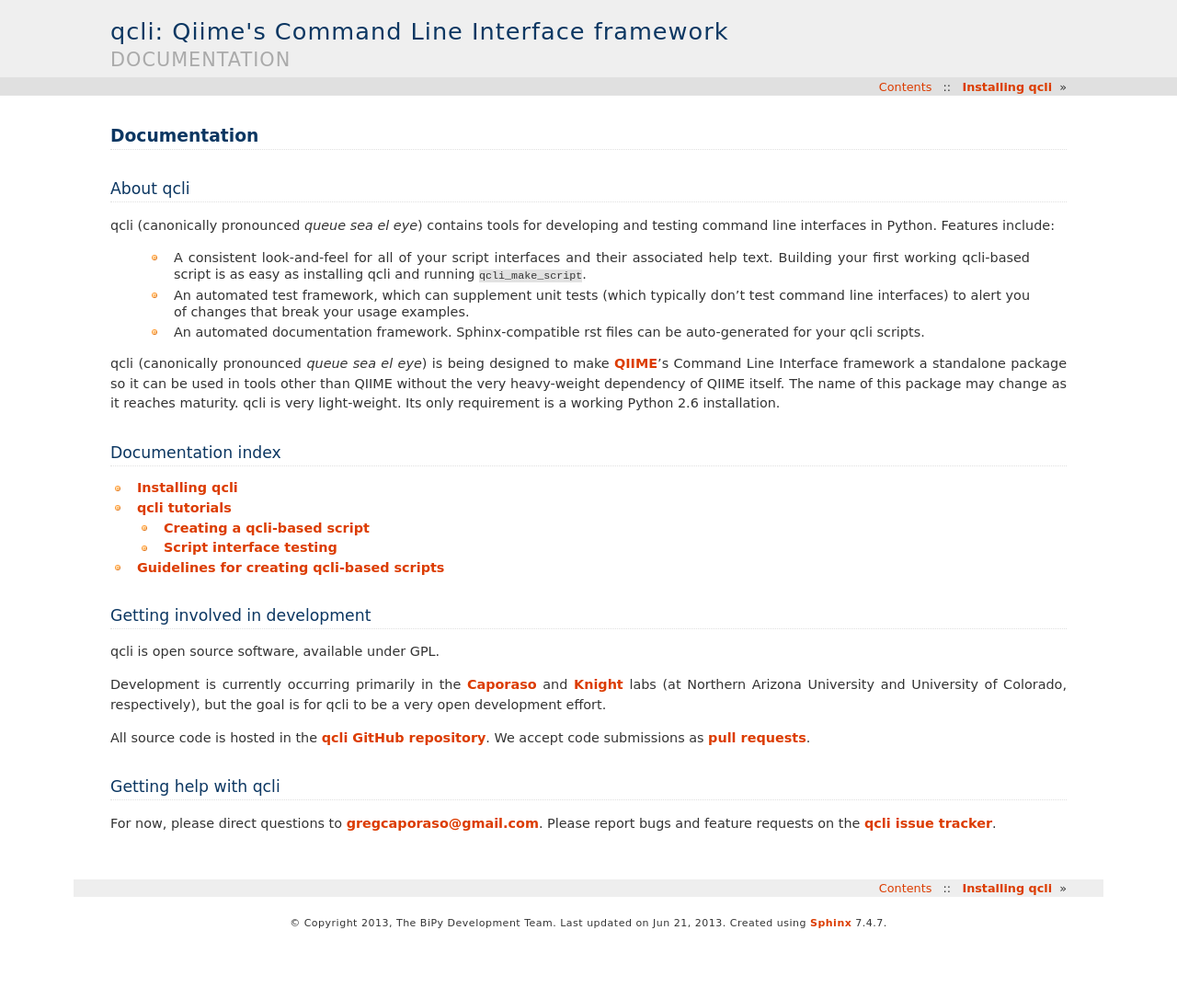
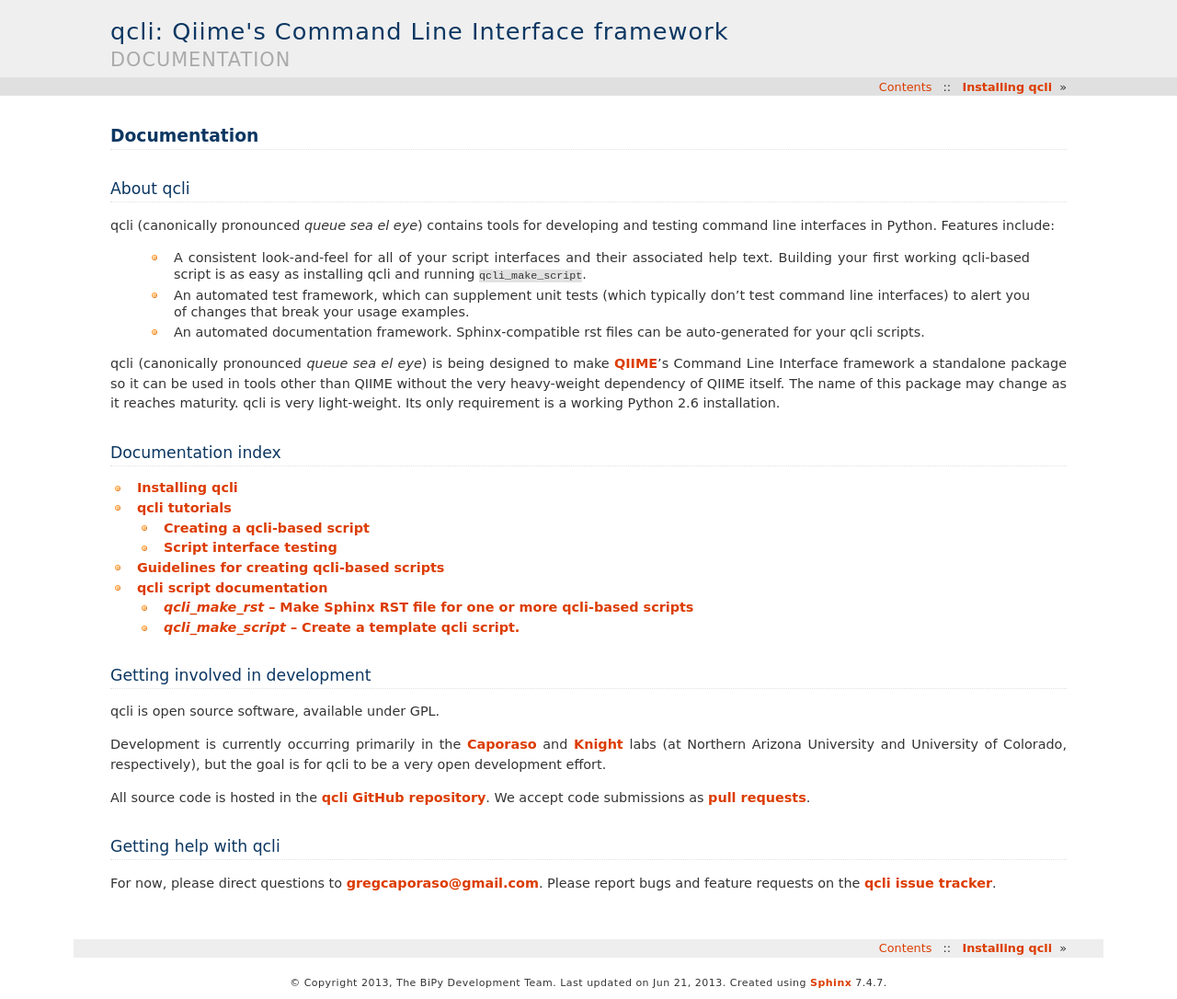
Before and after one commit to biocore/pyqi, a Sphinx documentation site: the page built from doc/index.rst, in a window 1280 px wide. Shown: the whole page at 92% size. Built offline with Sphinx 7.4.7, drawn with Linux system fonts in a browser that asks for light colours; before the commit the page ends 1021 px from its top, so only the background shows below that.

Commit message:
linked to script documentation

```diff
--- a/doc/index.rst
+++ b/doc/index.rst
@@ -22,6 +22,7 @@
    install/index.rst
    tutorials/index.rst
    guidelines/index.rst
+   scripts/index.rst
 
 Getting involved in development
 -------------------------------
```
